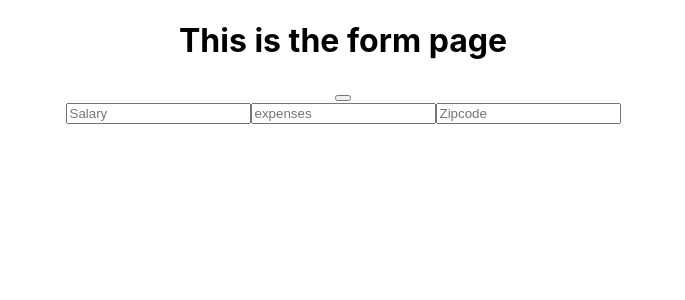
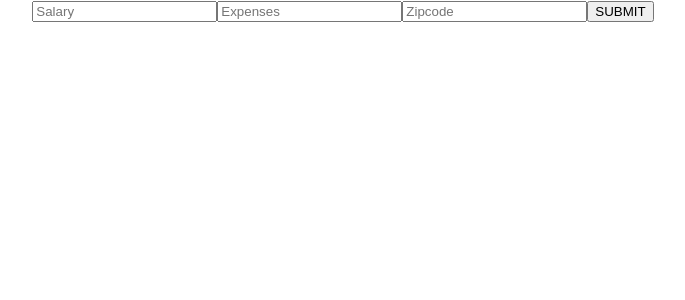
Before and after one commit to MatthewShindel/OnWard, a React (Create React App) app: page / in a window 1280 px wide. Shown: the top 300 px of the page, without its empty margins (297-982 px from the left). Built offline with nearby package versions, Linux system fonts and the light colour scheme.

Commit message:
add state changes and prop passing to form.jss and resultPage.js Co-authored-by:  Dan Lavery : <lavery_william@yahoo.com>

```diff
--- /dev/null
+++ b/src/ApiCalls.js
@@ -0,0 +1,45 @@
+export const getTaxRate = (zipcode) => {
+	// const url = `https://u-s-a-sales-taxes-per-zip-code.p.rapidapi.com/${zipcode}`;
+	// const options = {
+	// 	method: 'GET',
+	// 	headers: {
+	// 		'X-RapidAPI-Key': '8e3c03a57bmshcf9c926514fc323p15ca95jsna29d71f8a66a',
+	// 		'X-RapidAPI-Host': 'u-s-a-sales-taxes-per-zip-code.p.rapidapi.com'
+	// 	}
+	// };
+
+	// fetch(url, options)
+	// .then(response => {
+	// 	if (!response.ok) {
+	// 		throw new Error('Network response was not ok')
+	// 	}
+	// 	return response.json();
+	// })
+	// .then(data => {
+	// 	return (data.estimated_combined_rate) //returns a single number, the combined rate
+	// })
+
+	return 0.06625 //the combinded rate
+
+}
+
+// function testAPi(zipcode) {
+// 	const url = 'https://u-s-a-sales-taxes-per-zip-code.p.rapidapi.com/10017';
+// 	const options = {
+// 		method: 'GET',
+// 		headers: {
+// 			'X-RapidAPI-Key': '8e3c03a57bmshcf9c926514fc323p15ca95jsna29d71f8a66a',
+// 			'X-RapidAPI-Host': 'u-s-a-sales-taxes-per-zip-code.p.rapidapi.com'
+// 		}
+// 	};
+
+// 	fetch(url, options)
+// 		.then(response => {
+// 			if (!response.ok) {
+// 				throw new Error(`${response.status}: ${response.statusText}`);
+// 			} else {
+// 				return response.json()
+// 			}
+// 		})
+// 		.then(data => console.log(data))
+// }
--- a/src/components/App/App.js
+++ b/src/components/App/App.js
@@ -1,12 +1,43 @@
 import logo from '../../logo.svg';
 import './App.css';
 import { Route, Routes, Link } from 'react-router-dom';
-import { useState } from 'react';
+import { useEffect, useState } from 'react';
 import ErrorPage from '../ErrorPage/ErrorPage.js';
 import ResultPage from '../ResultPage/ResultPage.js';
 import Form from '../Form/Form.js';
+import { getTaxRate } from '../../ApiCalls.js';
 
 function App() {
+	const [zipcode, setZipcode] = useState(0);
+	const [salary, setSalary] = useState(0);
+	const [expenses, setExpenses] = useState(0);
+	const [combinedRate, setCombinedRate] = useState(0);
+
+	function updateZipcode(zipcode) {
+		setZipcode(zipcode)
+		console.log(zipcode , typeof zipcode);
+	}
+
+	function updateSalary(salary) {
+		setSalary(salary)
+		console.log(salary , typeof salary);
+
+	}
+	function updateExpenses(expenses) {
+		setExpenses(expenses)
+		console.log(expenses , typeof expenses);
+
+	}
+
+	function updateCombinedRate(rate) {
+		setCombinedRate(rate)
+	}
+
+	useEffect(() =>{
+		updateCombinedRate(getTaxRate(zipcode))
+	}, [zipcode])
+
+
   return (
     <div className="App">
       <header >
@@ -15,8 +46,8 @@ function App() {
 
 			<main>
 				<Routes>
-					<Route path='/' element={<Form/>}/>
-					<Route path='/result' element={<ResultPage/>}/>
+					<Route path='/' element={<Form updateSalary = {updateSalary} updateZipcode = {updateZipcode}  updateExpenses = {updateExpenses}/>}/>
+					<Route path='/result' element={<ResultPage zipcode = {zipcode} salary = {salary} expenses = {expenses}/>}/>
 					<Route path='*' element={<ErrorPage/>}/>
 				</Routes>
 			</main>
--- a/src/components/Form/Form.js
+++ b/src/components/Form/Form.js
@@ -1,75 +1,75 @@
 import './Form.css'
+import { getTaxRate } from '../../ApiCalls'
+import { useState } from 'react';
+// import { Link } from 'react-router-dom'
+import { useNavigate } from 'react-router-dom';
 
 
+export default function Form( { updateSalary, updateExpenses, updateZipcode} ) {
+	const [salary, setSalary] = useState('');
+  const [expenses, setExpenses] = useState('');
+  const [zipcode, setZipcode] = useState('');
+	const navigate = useNavigate();
 
-export default function Form() {
+  function submitUserData(event) {
+    event.preventDefault();
+		//do the setting state here
+		//after that's done, clearContent
 
-	function testAPi(zipcode) {
-		const url = 'https://u-s-a-sales-taxes-per-zip-code.p.rapidapi.com/10017';
-		const options = {
-			method: 'GET',
-			headers: {
-				'X-RapidAPI-Key': '8e3c03a57bmshcf9c926514fc323p15ca95jsna29d71f8a66a',
-				'X-RapidAPI-Host': 'u-s-a-sales-taxes-per-zip-code.p.rapidapi.com'
+		updateSalary(salary);
+		updateExpenses(expenses);
+		updateZipcode(zipcode);
+
+		clearInput();
+
+		// setTimeout(() => {
+      navigate('/result');
+    // }, 500);
   }
-		};
 
-		fetch(url, options)
-			.then(response => {
-				if (!response.ok) {
-					throw new Error(`${response.status}: ${response.statusText}`);
-				} else {
-					return response.json()
-				}
-			})
-			.then(data => console.log(data))
 
+  function clearInput() {
+    setSalary(0);
+    setExpenses(0);
+    setZipcode(0);
   }
 
 
   return (
-		<div className="Form">
-			<h1>This is the form page</h1>
-			<button ></button>
-
     <form>
 			<input
         type='text'
         placeholder='Salary'
         name='salary'
+        value={salary}
+        onChange={event => setSalary(event.target.value)}
       />
+
 			<input
         type='text'
-					placeholder='expenses'
-					name='zipcode'
+        placeholder='Expenses'
+        name='expenses'
+        value={expenses}
+        onChange={event => setExpenses(event.target.value)}
       />
+
 			<input
         type='text'
         placeholder='Zipcode'
         name='zipcode'
+        value={zipcode}
+        onChange={event => setZipcode(event.target.value)}
       />
+				<button className="submitUserInput" onClick={submitUserData}>SUBMIT</button>
     </form>
-		</div>
   )
 }
-
-{/* <form>
-	<input
-		type='text'
-		placeholder='Title'
-		name='title'
-		value={title}
-		onChange={event => setTitle(event.target.value)}
-	/>
-
-	<input
-		type='text'
-		placeholder='Description'
-		name='description'
-		value={description}
-		onChange={event => setDescription(event.target.value)}
-	/>
-
-	<button onClick={event =>
-		submitIdeas(event)}>Submit</button>
-</form> */}
+{/* <Link to="/">
+			<h3 >Click here to head back home!</h3>
+		</Link> */}
+{/* <Link to={`/`}>
+			<input type="button" className="exitButton" value={'Click to Leave'}></input>
+		</Link> */}
+	// 	<Link to="/">
+	// 	<button className="return-to-game-btn">Return to Game</button>
+	// </Link> from triviaTroll
--- a/src/components/ResultPage/ResultPage.js
+++ b/src/components/ResultPage/ResultPage.js
@@ -1,9 +1,14 @@
 import './ResultPage.css'
+import { Link } from 'react-router-dom'
 
-export default function ResultPage(){
+export default function ResultPage( {salary, expenses, zipcode}){
 	return(
 		<div className="ResultPage">
 			<h1>This is the ResultPage</h1>
+			<h2>This is the salary, ${salary}</h2>
+			<Link to={`/`}>
+				<h3 >Click here to head back home!</h3>
+			</Link>
 		</div>
 	)
 }
```
Also changed, not shown: src/index.js (+27 -0 lines). Lines whose indentation alone changed are shown as unchanged.
